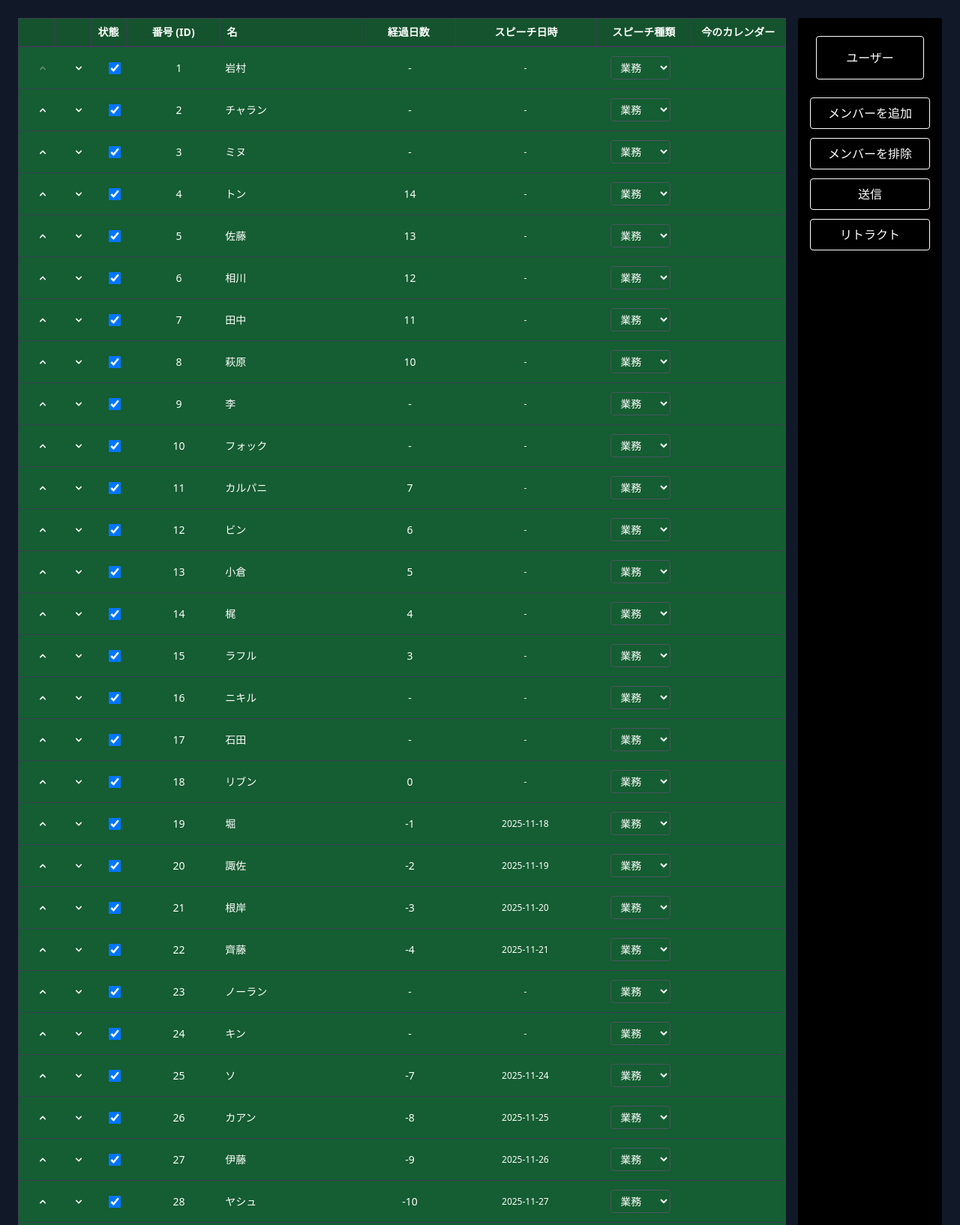
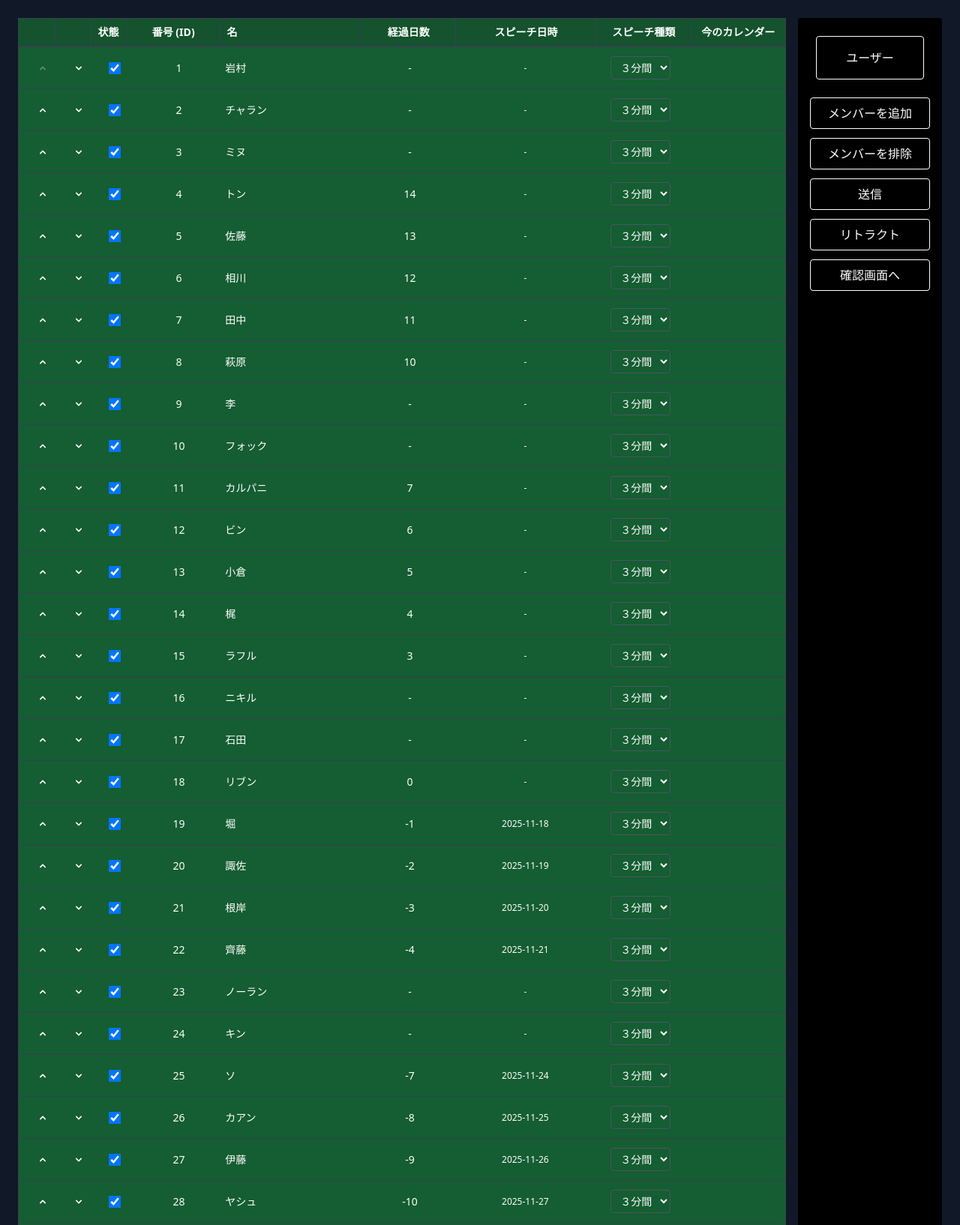
Before and after one commit to ka-anis/jidouka-shachoushitsu, a Django app: page /dashboard/ in a window 1280 px wide. Shown: the top 1634 px of the page at 75% size. Run offline with Django 4.2, Linux system fonts and the light colour scheme; data comes from the database, SQL or seed files in the repository; some libraries are stand-ins or nearby versions.

Commit message:
fixed defualts

```diff
--- a/core/templates/core/dashboard.html
+++ b/core/templates/core/dashboard.html
@@ -81,8 +81,8 @@
 
                   <div class="flex items-center justify-center py-1">
                     <select class="bg-transparent text-white border border-gray-600 rounded px-2 py-1 text-sm cursor-pointer">
+                      <option value="３分間">３分間</option>
                       <option value="業務">業務</option>
-                      <option value="３分間">３分間</option>
                     </select>
                   </div>
 
@@ -143,8 +143,8 @@
 
                   <div class="flex items-center justify-center py-1">
                     <select class="bg-transparent text-white border border-gray-600 rounded px-2 py-1 text-sm cursor-pointer">
+                      <option value="業務">業務</option>
                       <option value="３分間">３分間</option>
-                      <option value="業務">業務</option>
                     </select>
                   </div>
 
@@ -167,6 +167,10 @@
             <button class="w-40 py-2 border border-white text-white rounded hover:bg-white hover:text-black transition">メンバーを排除</button>
             <button class="w-40 py-2 border border-white text-white rounded hover:bg-white hover:text-black transition">送信</button>
             <button class="w-40 py-2 border border-white text-white rounded hover:bg-white hover:text-black transition">リトラクト</button>
+            <a href="{% url 'mc_schedule' %}"
+              class="w-40 py-2 border border-white text-white rounded text-center hover:bg-white hover:text-black transition">
+              確認画面へ
+            </a>
           </div>
         </aside>
 
```
